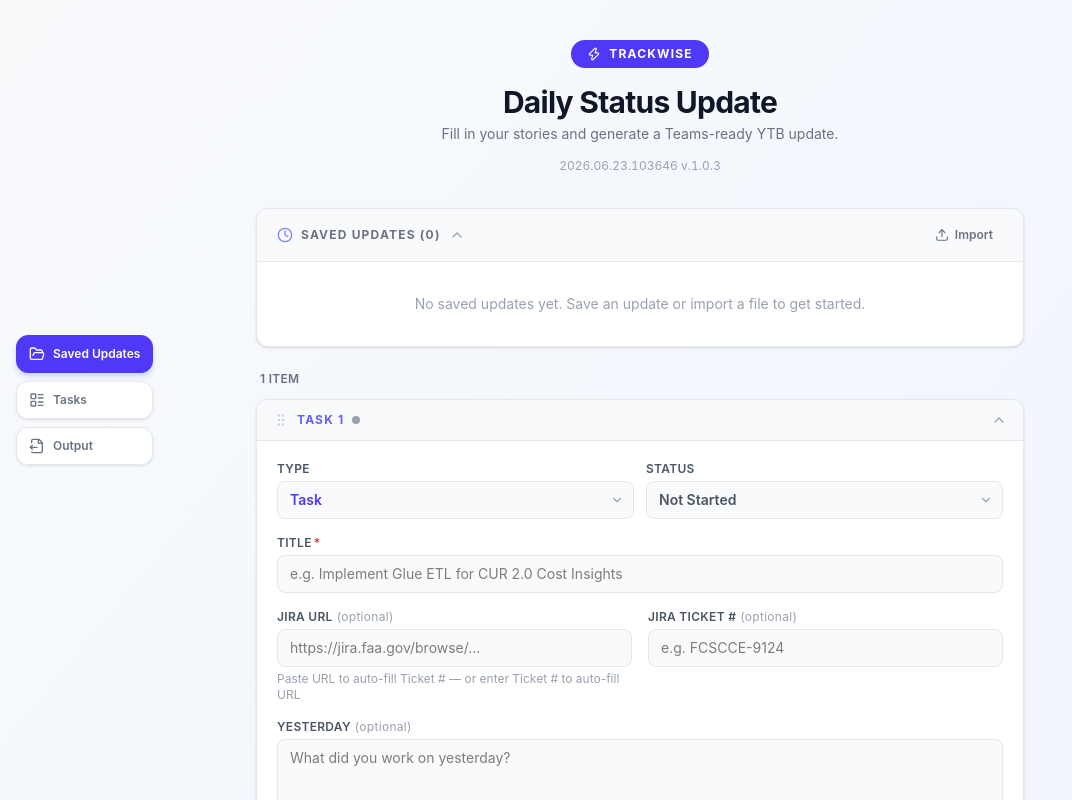
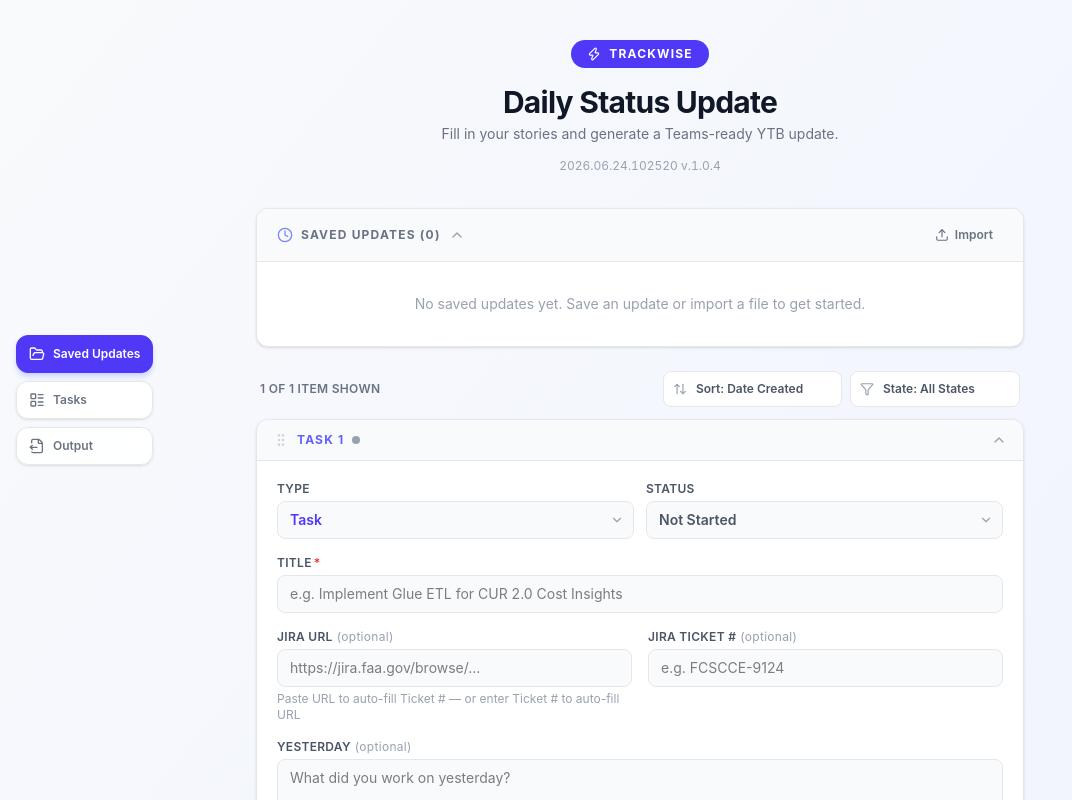
Before and after one commit to BrettFX/Trackwise, a React (Vite) app: page / in a window 1280 px wide. Shown: the top 800 px of the page, without its empty margins (0-1072 px from the left). Built offline with nearby package versions, Linux system fonts and the light colour scheme.

Commit message:
Add task sorting and filtering preferences

```diff
--- a/public/version.json
+++ b/public/version.json
@@ -1,4 +1,4 @@
 {
-  "version": "1.0.3",
-  "buildDate": "2026.06.23.103646"
+  "version": "1.0.4",
+  "buildDate": "2026.06.24.102520"
 }
--- a/src/App.tsx
+++ b/src/App.tsx
@@ -1,5 +1,5 @@
 import { useState, useCallback, useRef, useEffect } from 'react';
-import { Plus, Zap, Save, RefreshCw, Bookmark, FilePlus, Check, ChevronsUpDown, Trash2, TriangleAlert } from 'lucide-react';
+import { Plus, Zap, Save, RefreshCw, Bookmark, FilePlus, Check, ChevronsUpDown, Trash2, TriangleAlert, Filter, ArrowUpDown, X } from 'lucide-react';
 import StoryCard from './components/StoryCard';
 import OutputPanel from './components/OutputPanel';
 import HistoryPanel from './components/HistoryPanel';
@@ -7,10 +7,49 @@ import ImportModal from './components/ImportModal';
 import VersionInfo from './components/VersionInfo';
 import OutputSettingsPanel from './components/OutputSettingsPanel';
 import NavPanel from './components/NavPanel';
-import type { StoryEntry, SavedUpdate } from './types';
-import { makeEmptyStory, formatOutputHTML, loadSavedUpdates, saveAsNew, silentSave, saveCheckpoint, deleteUpdate, renameUpdate, exportUpdates, exportSingleUpdate, hasUnsavedChanges, loadOutputSettings, saveOutputSettings } from './utils';
+import type { StoryEntry, SavedUpdate, StoryStatus, TaskListSettings, TaskListSortKey } from './types';
+import { makeEmptyStory, formatOutputHTML, loadSavedUpdates, saveAsNew, silentSave, saveCheckpoint, deleteUpdate, renameUpdate, exportUpdates, exportSingleUpdate, hasUnsavedChanges, loadOutputSettings, saveOutputSettings, loadTaskListSettings, saveTaskListSettings, loadCollapsedTaskIds, saveCollapsedTaskIds } from './utils';
 import { storeFileHandle, getHandleForEntry, getAllLinkedFiles, writeEntriesToHandle, removeHandlesForEntries } from './fileHandleStore';
 import type { OutputSettings } from './types';
+
+const STATUS_LABELS: Record<StoryStatus, string> = {
+  'not-started': 'Not Started',
+  'in-progress': 'In Progress',
+  'done': 'Done',
+  'blocked': 'Blocked',
+};
+
+const STATUS_SORT_ORDER: Record<StoryStatus, number> = {
+  'in-progress': 0,
+  blocked: 1,
+  'not-started': 2,
+  done: 3,
+};
+
+const SORT_OPTIONS: { value: TaskListSortKey; label: string }[] = [
+  { value: 'createdAt', label: 'Date Created' },
+  { value: 'updatedAt', label: 'Date Modified' },
+  { value: 'status', label: 'State' },
+];
+
+const FILTER_OPTIONS: { value: StoryStatus | 'all'; label: string }[] = [
+  { value: 'all', label: 'All States' },
+  { value: 'in-progress', label: STATUS_LABELS['in-progress'] },
+  { value: 'blocked', label: STATUS_LABELS.blocked },
+  { value: 'not-started', label: STATUS_LABELS['not-started'] },
+  { value: 'done', label: STATUS_LABELS.done },
+];
+
+function hasTaskContent(story: StoryEntry): boolean {
+  return Boolean(
+    story.title.trim() ||
+    story.ticketNumber.trim() ||
+    story.jiraUrl.trim() ||
+    story.yesterday.trim() ||
+    story.today.trim() ||
+    story.blockers.trim()
+  );
+}
 
 function App() {
   const [stories, setStories] = useState<StoryEntry[]>([makeEmptyStory()]);
@@ -19,6 +58,7 @@ function App() {
   const [history, setHistory] = useState<SavedUpdate[]>(() => loadSavedUpdates());
   const [currentUpdateId, setCurrentUpdateId] = useState<string | null>(null);
   const [outputSettings, setOutputSettings] = useState<OutputSettings>(() => loadOutputSettings());
+  const [taskListSettings, setTaskListSettings] = useState<TaskListSettings>(() => loadTaskListSettings());
 
   // ── Linked file handles (File System Access API) ─────────────────────
   // Maps entry ID → file name for entries that were imported from a file.
@@ -54,6 +94,11 @@ function App() {
     if (htmlOutput) setHtmlOutput(formatOutputHTML(stories, next));
   }
 
+  function handleTaskListSettingsChange(next: TaskListSettings) {
+    setTaskListSettings(next);
+    saveTaskListSettings(next);
+  }
+
   // Save-as-new modal
   const [saveNamePrompt, setSaveNamePrompt] = useState(false);
   const [saveName, setSaveName] = useState('');
@@ -63,23 +108,44 @@ function App() {
   const [silentSavedFeedback, setSilentSavedFeedback] = useState(false);
 
   // Collapsed story cards
-  const [collapsedIds, setCollapsedIds] = useState<Set<string>>(new Set());
+  const [collapsedIds, setCollapsedIds] = useState<Set<string>>(() => loadCollapsedTaskIds());
 
   const toggleCard = useCallback((id: string) => {
     setCollapsedIds((prev) => {
       const next = new Set(prev);
       if (next.has(id)) next.delete(id); else next.add(id);
+      saveCollapsedTaskIds(next);
       return next;
     });
   }, []);
 
-  const allCollapsed = stories.length > 0 && stories.every((s) => collapsedIds.has(s.id));
+  const visibleStories = stories
+    .filter((story) => taskListSettings.filterStatus === 'all' || (story.status ?? 'not-started') === taskListSettings.filterStatus)
+    .toSorted((a, b) => {
+      if (taskListSettings.sortBy === 'status') {
+        const statusDelta = STATUS_SORT_ORDER[a.status ?? 'not-started'] - STATUS_SORT_ORDER[b.status ?? 'not-started'];
+        if (statusDelta !== 0) return statusDelta;
+        return new Date(a.createdAt).getTime() - new Date(b.createdAt).getTime();
+      }
+      const aTime = new Date(a[taskListSettings.sortBy] ?? a.createdAt).getTime();
+      const bTime = new Date(b[taskListSettings.sortBy] ?? b.createdAt).getTime();
+      return taskListSettings.sortBy === 'updatedAt' ? bTime - aTime : aTime - bTime;
+    });
+  const filteredOutCount = stories.length - visibleStories.length;
+  const filterActive = taskListSettings.filterStatus !== 'all';
+  const allCollapsed = visibleStories.length > 0 && visibleStories.every((s) => collapsedIds.has(s.id));
+  const outputCountableStories = stories.filter(hasTaskContent);
+  const outputShownCount = outputCountableStories.filter((s) => !outputSettings.excludeStatuses.includes(s.status ?? 'not-started')).length;
 
   function toggleAll() {
     if (allCollapsed) {
-      setCollapsedIds(new Set());
+      const next = new Set<string>();
+      setCollapsedIds(next);
+      saveCollapsedTaskIds(next);
     } else {
-      setCollapsedIds(new Set(stories.map((s) => s.id)));
+      const next = new Set(visibleStories.map((s) => s.id));
+      setCollapsedIds(next);
+      saveCollapsedTaskIds(next);
     }
   }
 
@@ -89,7 +155,7 @@ function App() {
   const [checkpointStatus, setCheckpointStatus] = useState<'idle' | 'saved' | 'skipped'>('idle');
 
   const handleChange = useCallback((id: string, field: keyof StoryEntry, value: string) => {
-    setStories((prev) => prev.map((s) => (s.id === id ? { ...s, [field]: value } : s)));
+    setStories((prev) => prev.map((s) => (s.id === id ? { ...s, [field]: value, updatedAt: new Date().toISOString() } : s)));
     setErrors((prev) => {
       const copy = { ...prev };
       if (copy[id]) delete copy[id][field];
@@ -99,7 +165,12 @@ function App() {
 
   const handleRemove = useCallback((id: string) => {
     setStories((prev) => prev.filter((s) => s.id !== id));
-    setCollapsedIds((prev) => { const next = new Set(prev); next.delete(id); return next; });
+    setCollapsedIds((prev) => {
+      const next = new Set(prev);
+      next.delete(id);
+      saveCollapsedTaskIds(next);
+      return next;
+    });
   }, []);
 
   const addStory = () => {
@@ -277,6 +348,8 @@ function App() {
     setErrors({});
     setCurrentUpdateId(null);
     setSaveName('');
+    setCollapsedIds(new Set());
+    saveCollapsedTaskIds(new Set());
   }
 
   const isEditing = currentUpdateId !== null;
@@ -490,14 +563,60 @@ function App() {
         )}
 
         {/* Story cards */}
-        <div className="flex items-center justify-between mb-3 px-1">
-          <span className="text-xs font-semibold text-gray-500 uppercase tracking-wide">
-            {stories.length} {stories.length === 1 ? 'Item' : 'Items'}
-          </span>
-          {stories.length > 1 && (
+        <div className="mb-3 px-1">
+          <div className="flex flex-col gap-3 sm:flex-row sm:items-center sm:justify-between">
+            <div className="flex flex-col gap-1">
+              <span className="text-xs font-semibold text-gray-500 uppercase tracking-wide">
+                {visibleStories.length} of {stories.length} {stories.length === 1 ? 'Item' : 'Items'} shown
+              </span>
+              {filteredOutCount > 0 && (
+                <span className="text-xs text-gray-400">
+                  {filteredOutCount} filtered out
+                </span>
+              )}
+            </div>
+            <div className="flex flex-wrap items-center gap-2">
+              <label className="relative">
+                <span className="sr-only">Sort tasks</span>
+                <ArrowUpDown className="pointer-events-none absolute left-2.5 top-1/2 -translate-y-1/2 w-3.5 h-3.5 text-gray-400" />
+                <select
+                  value={taskListSettings.sortBy}
+                  onChange={(e) => handleTaskListSettingsChange({ ...taskListSettings, sortBy: e.target.value as TaskListSortKey })}
+                  className="h-9 rounded-lg border border-gray-200 bg-white pl-8 pr-8 text-xs font-semibold text-gray-600 focus:outline-none focus:ring-2 focus:ring-indigo-100 focus:border-indigo-400 appearance-none cursor-pointer"
+                >
+                  {SORT_OPTIONS.map((opt) => (
+                    <option key={opt.value} value={opt.value}>Sort: {opt.label}</option>
+                  ))}
+                </select>
+              </label>
+              <label className="relative">
+                <span className="sr-only">Filter tasks by state</span>
+                <Filter className="pointer-events-none absolute left-2.5 top-1/2 -translate-y-1/2 w-3.5 h-3.5 text-gray-400" />
+                <select
+                  value={taskListSettings.filterStatus}
+                  onChange={(e) => handleTaskListSettingsChange({ ...taskListSettings, filterStatus: e.target.value as TaskListSettings['filterStatus'] })}
+                  className="h-9 rounded-lg border border-gray-200 bg-white pl-8 pr-8 text-xs font-semibold text-gray-600 focus:outline-none focus:ring-2 focus:ring-indigo-100 focus:border-indigo-400 appearance-none cursor-pointer"
+                >
+                  {FILTER_OPTIONS.map((opt) => (
+                    <option key={opt.value} value={opt.value}>State: {opt.label}</option>
+                  ))}
+                </select>
+              </label>
+              {filterActive && (
+                <button
+                  onClick={() => handleTaskListSettingsChange({ ...taskListSettings, filterStatus: 'all' })}
+                  className="flex h-9 items-center gap-1.5 rounded-lg border border-gray-200 bg-white px-2.5 text-xs font-semibold text-gray-500 hover:bg-gray-50 hover:text-indigo-600 transition-colors"
+                >
+                  <X className="w-3.5 h-3.5" />
+                  Clear
+                </button>
+              )}
+            </div>
+          </div>
+          {visibleStories.length > 1 && (
             <button
               onClick={toggleAll}
-              className="flex items-center gap-1.5 text-xs font-semibold text-gray-500 hover:text-indigo-600 hover:bg-indigo-50 px-2.5 py-1.5 rounded-lg transition-colors"
+              className="mt-2 flex items-center gap-1.5 text-xs font-semibold text-gray-500 hover:text-indigo-600 hover:bg-indigo-50 px-2.5 py-1.5 rounded-lg transition-colors"
             >
               <ChevronsUpDown className="w-3.5 h-3.5" />
               {allCollapsed ? 'Expand All' : 'Collapse All'}
@@ -505,7 +624,7 @@ function App() {
           )}
         </div>
         <div className="flex flex-col gap-3 mb-5">
-          {stories.map((story, idx) => (
+          {visibleStories.map((story, idx) => (
             <StoryCard
               key={story.id}
               story={story}
@@ -587,8 +706,8 @@ function App() {
         <OutputSettingsPanel
           settings={outputSettings}
           onChange={handleOutputSettingsChange}
-          filteredCount={stories.filter((s) => !outputSettings.excludeStatuses.includes(s.status ?? 'not-started')).length}
-          totalCount={stories.length}
+          filteredCount={outputShownCount}
+          totalCount={outputCountableStories.length}
         />
         <OutputPanel htmlOutput={htmlOutput} />
         </div>{/* end section-output */}
--- a/src/components/HistoryPanel.tsx
+++ b/src/components/HistoryPanel.tsx
@@ -127,7 +127,7 @@ function HistoryEntry({
               <span className="text-sm font-medium text-gray-800 truncate">{update.name}</span>
               <div className="flex items-center gap-2 flex-wrap">
                 <span className="text-xs text-gray-400">
-                  {formatDate(update.createdAt)} · {update.stories.length} {update.stories.length === 1 ? 'item' : 'items'}
+                  Created {formatDate(update.createdAt)} · Last saved {formatDate(update.updatedAt ?? update.createdAt)} · {update.stories.length} {update.stories.length === 1 ? 'item' : 'items'}
                 </span>
                 {hasChangelog && (
                   <span className="text-xs text-indigo-400 font-medium">
--- a/src/types.ts
+++ b/src/types.ts
@@ -16,6 +16,8 @@ export interface StoryEntry {
   today: string;
   blockers: string;
   status: StoryStatus;
+  createdAt: string;
+  updatedAt: string;
 }
 
 export interface UpdateSnapshot {
@@ -28,6 +30,14 @@ export interface SavedUpdate {
   id: string;
   name: string;
   createdAt: string;
+  updatedAt: string;
   stories: StoryEntry[];
   changelog: UpdateSnapshot[]; // ordered oldest → newest
 }
+
+export type TaskListSortKey = 'createdAt' | 'updatedAt' | 'status';
+
+export interface TaskListSettings {
+  sortBy: TaskListSortKey;
+  filterStatus: StoryStatus | 'all';
+}
--- a/src/utils.ts
+++ b/src/utils.ts
@@ -1,11 +1,18 @@
-import type { StoryEntry, SavedUpdate, UpdateSnapshot, StoryStatus, TaskType, OutputSettings } from './types';
+import type { StoryEntry, SavedUpdate, UpdateSnapshot, StoryStatus, TaskType, OutputSettings, TaskListSettings } from './types';
 
 const STORAGE_KEY = 'ytb-saved-updates';
 const OUTPUT_SETTINGS_KEY = 'trackwise-output-settings';
+const TASK_LIST_SETTINGS_KEY = 'trackwise-task-list-settings';
+const COLLAPSED_TASK_IDS_KEY = 'trackwise-collapsed-task-ids';
 
 export const DEFAULT_OUTPUT_SETTINGS: OutputSettings = {
   showStatus: true,
   excludeStatuses: [],
+};
+
+export const DEFAULT_TASK_LIST_SETTINGS: TaskListSettings = {
+  sortBy: 'createdAt',
+  filterStatus: 'all',
 };
 
 export function loadOutputSettings(): OutputSettings {
@@ -20,6 +27,75 @@ export function loadOutputSettings(): OutputSettings {
 
 export function saveOutputSettings(settings: OutputSettings): void {
   localStorage.setItem(OUTPUT_SETTINGS_KEY, JSON.stringify(settings));
+}
+
+export function loadTaskListSettings(): TaskListSettings {
+  try {
+    const raw = sessionStorage.getItem(TASK_LIST_SETTINGS_KEY);
+    if (!raw) return { ...DEFAULT_TASK_LIST_SETTINGS };
+    const parsed = JSON.parse(raw) as Partial<TaskListSettings>;
+    const sortBy = parsed.sortBy === 'updatedAt' || parsed.sortBy === 'status' ? parsed.sortBy : DEFAULT_TASK_LIST_SETTINGS.sortBy;
+    const filterStatus = isStoryStatus(parsed.filterStatus) ? parsed.filterStatus : DEFAULT_TASK_LIST_SETTINGS.filterStatus;
+    return { sortBy, filterStatus };
+  } catch {
+    return { ...DEFAULT_TASK_LIST_SETTINGS };
+  }
+}
+
+export function saveTaskListSettings(settings: TaskListSettings): void {
+  sessionStorage.setItem(TASK_LIST_SETTINGS_KEY, JSON.stringify(settings));
+}
+
+export function loadCollapsedTaskIds(): Set<string> {
+  try {
+    const raw = sessionStorage.getItem(COLLAPSED_TASK_IDS_KEY);
+    if (!raw) return new Set();
+    const parsed = JSON.parse(raw);
+    if (!Array.isArray(parsed)) return new Set();
+    return new Set(parsed.filter((id): id is string => typeof id === 'string'));
+  } catch {
+    return new Set();
+  }
+}
+
+export function saveCollapsedTaskIds(ids: Set<string>): void {
+  sessionStorage.setItem(COLLAPSED_TASK_IDS_KEY, JSON.stringify([...ids]));
+}
+
+function isStoryStatus(value: unknown): value is StoryStatus {
+  return value === 'not-started' || value === 'in-progress' || value === 'done' || value === 'blocked';
+}
+
+function newestCheckpointDate(update: SavedUpdate): string | undefined {
+  return update.changelog?.reduce<string | undefined>((latest, snap) => {
+    if (!latest || new Date(snap.savedAt).getTime() > new Date(latest).getTime()) return snap.savedAt;
+    return latest;
+  }, undefined);
+}
+
+function normalizeStory(story: StoryEntry, fallbackDate: string): StoryEntry {
+  const createdAt = story.createdAt ?? fallbackDate;
+  return {
+    ...story,
+    status: story.status ?? 'not-started',
+    taskType: story.taskType ?? 'task',
+    createdAt,
+    updatedAt: story.updatedAt ?? createdAt,
+  };
+}
+
+function normalizeUpdate(update: SavedUpdate): SavedUpdate {
+  const changelog = update.changelog ?? [];
+  const updatedAt = update.updatedAt ?? newestCheckpointDate({ ...update, changelog }) ?? update.createdAt;
+  return {
+    ...update,
+    updatedAt,
+    changelog: changelog.map((snap) => ({
+      ...snap,
+      stories: snap.stories.map((s) => normalizeStory(s, snap.savedAt)),
+    })),
+    stories: update.stories.map((s) => normalizeStory(s, update.createdAt)),
+  };
 }
 
 function escapeHtml(str: string): string {
@@ -39,16 +115,7 @@ export function loadSavedUpdates(): SavedUpdate[] {
     const raw = localStorage.getItem(STORAGE_KEY);
     if (!raw) return [];
     const parsed = JSON.parse(raw) as SavedUpdate[];
-    // Migrate entries: add changelog if missing, add status/taskType to stories if missing
-    return parsed.map((u) => ({
-      ...u,
-      changelog: u.changelog ?? [],
-      stories: u.stories.map((s) => ({
-        ...s,
-        status: s.status ?? 'not-started',
-        taskType: s.taskType ?? 'task',
-      })),
-    }));
+    return parsed.map(normalizeUpdate);
   } catch {
     return [];
   }
@@ -56,10 +123,12 @@ export function loadSavedUpdates(): SavedUpdate[] {
 
 /** Create a brand-new saved entry with an empty changelog. */
 export function saveAsNew(name: string, stories: StoryEntry[]): SavedUpdate {
+  const now = new Date().toISOString();
   const update: SavedUpdate = {
     id: crypto.randomUUID(),
     name: name.trim() || `Update – ${new Date().toLocaleString()}`,
-    createdAt: new Date().toISOString(),
+    createdAt: now,
+    updatedAt: now,
     stories,
     changelog: [],
   };
@@ -76,6 +145,7 @@ export function silentSave(id: string, name: string, stories: StoryEntry[]): Sav
   if (idx < 0) return null;
   all[idx].name = name.trim() || all[idx].name;
   all[idx].stories = stories;
+  all[idx].updatedAt = new Date().toISOString();
   localStorage.setItem(STORAGE_KEY, JSON.stringify(all));
   return all[idx];
 }
@@ -128,6 +198,7 @@ export function saveCheckpoint(
   };
   existing.changelog = [...existing.changelog, snapshot];
   existing.stories = stories;
+  existing.updatedAt = snapshot.savedAt;
   all[idx] = existing;
   localStorage.setItem(STORAGE_KEY, JSON.stringify(all));
   return { saved: true, update: existing };
@@ -143,6 +214,7 @@ export function renameUpdate(id: string, newName: string): void {
   const idx = all.findIndex((u) => u.id === id);
   if (idx < 0) return;
   all[idx].name = newName.trim() || all[idx].name;
+  all[idx].updatedAt = new Date().toISOString();
   localStorage.setItem(STORAGE_KEY, JSON.stringify(all));
 }
 
@@ -256,11 +328,11 @@ export function importUpdates(json: string, mode: ImportMode): ImportResult {
       result.skipped++;
       continue;
     }
-    const entry: SavedUpdate = {
+    const entry: SavedUpdate = normalizeUpdate({
       ...raw,
       id: raw.id ?? crypto.randomUUID(),
       changelog: raw.changelog ?? [],
-    };
+    });
 
     if (existingIds.has(entry.id)) {
       result.duplicates++;
@@ -317,7 +389,7 @@ export function previewImport(json: string): ImportPreview {
 
   for (const raw of incoming) {
     if (!isValidUpdate(raw)) { invalid++; continue; }
-    const entry: SavedUpdate = { ...raw, id: raw.id ?? crypto.randomUUID(), changelog: raw.changelog ?? [] };
+    const entry: SavedUpdate = normalizeUpdate({ ...raw, id: raw.id ?? crypto.randomUUID(), changelog: raw.changelog ?? [] });
     if (existingIds.has(entry.id)) duplicates++;
     valid.push(entry);
   }
@@ -391,5 +463,18 @@ export function formatOutputHTML(stories: StoryEntry[], settings: OutputSettings
 }
 
 export function makeEmptyStory(): StoryEntry {
-  return { id: crypto.randomUUID(), taskType: 'task', title: '', ticketNumber: '', jiraUrl: '', yesterday: '', today: '', blockers: '', status: 'not-started' };
+  const now = new Date().toISOString();
+  return {
+    id: crypto.randomUUID(),
+    taskType: 'task',
+    title: '',
+    ticketNumber: '',
+    jiraUrl: '',
+    yesterday: '',
+    today: '',
+    blockers: '',
+    status: 'not-started',
+    createdAt: now,
+    updatedAt: now,
+  };
 }
```
